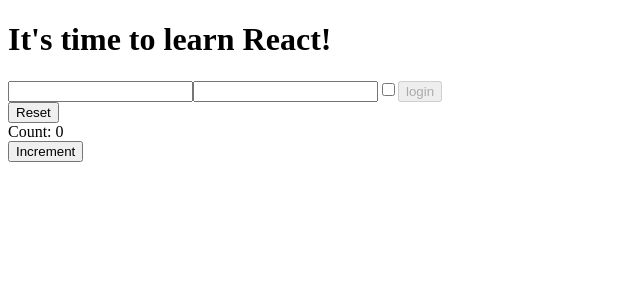
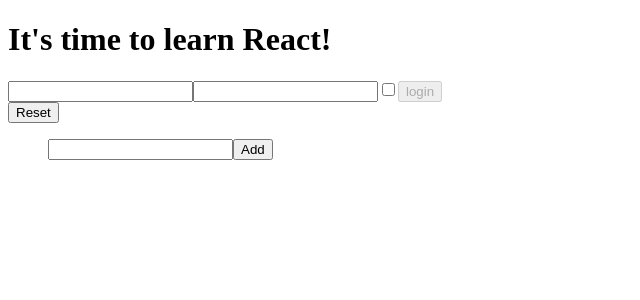
Before and after one commit to paolamelch/React-Paola, a React (Create React App) app in the folder my-app1/: page / in a window 1280 px wide. Shown: the top 300 px of the page, without its empty margins (0-640 px from the left). Built offline with nearby package versions, Linux system fonts and the light colour scheme; no server answers.

Commit message:
esercizio 35

```diff
--- a/my-app1/src/App.js
+++ b/my-app1/src/App.js
@@ -1,28 +1,23 @@
 import React from "react";
 import {Hello} from "./Hello";
-import {Welcome} from "./Welcome";
-import {Counter} from "./Counter";
-import {ClickCounter} from "./ClickCounter";
-import {ClickTracker} from "./ClickTracker";
-import {InteractiveWelcome} from "./InteractiveWelcome";
 import {Login} from "./Login";
 import {UncontrolledLogin} from "./UncontrolledLogin";
 import {ToDoList} from "./ToDoList";
-import {DisplayContext, LanguageContext} from "./DisplayContext";
 import { CounterDisplay } from "./CounterDisplay";
-import { GetGitHubUser } from "./GetGitHubUser";
+import { GitHubUserList } from "./GithubUserList";
 
 
 function App() {
 
-    const handleCounterChange = (counter) => {
-        console.log('Counter is now :', counter);
-    };
+    const handleGitHubUserChange = (username) => {
+        return(
+            <div>{username.login}</div>
+        )
+    }
     return (<>
         <Hello/>
         <Login/>
-        <GetGitHubUser username="paolamelch"/>
-        <ClickCounter onCounterChange={handleCounterChange}/>
+        <GitHubUserList/>
     </>)
 }
 export default App
--- a/my-app1/src/GetGitHubUser.js
+++ b/my-app1/src/GetGitHubUser.js
@@ -1,13 +1,23 @@
-import React from "react";
+import React, { useEffect, useState } from "react";
 
-export function GetGitHubUser({username}){
+export function GetGitHubUser({AddUsername}){
 
-    fetch(`https://api.github.com/users/${username}`)
-    .then((res) => res.json())
-    .then(console.log)
+    const [username,setUsername ] = useState('')
+
+    function handleInputChange(event){
+        setUsername(event.target.value)
+    }
+
+    function handleAddUser(){
+        AddUsername(username);
+        setUsername('');
+    }
+
+
     return(
         <div>
-
+            <input type="text" name="username" value={username} onChange={handleInputChange}/>
+            <button onClick={handleAddUser}>Add</button>
         </div>
     )
 }
--- /dev/null
+++ b/my-app1/src/GithubUserList.js
@@ -0,0 +1,27 @@
+import React from "react";
+import { useState } from "react";
+import { GetGitHubUser } from "./GetGitHubUser";
+
+export function GitHubUserList(){
+
+    const [username,setUsername] = useState([])
+
+    function handleAddUser(newUsername){
+        fetch(`https://api.github.com/users/${newUsername}`)
+        .then((res) => res.json())
+        .then((data)=> setUsername([...username,data.login])
+        )
+    }
+
+    return(
+        <div>
+            <ul>
+               <GetGitHubUser AddUsername={handleAddUser}/>
+               {username.map((user)=>(
+                <li key={user}>{user}</li>
+               ))}
+            </ul>
+
+        </div>
+    )
+}
```
Also changed, not shown: my-app1/src/consegna esercizi/es35/useEffect 04.txt (added).
